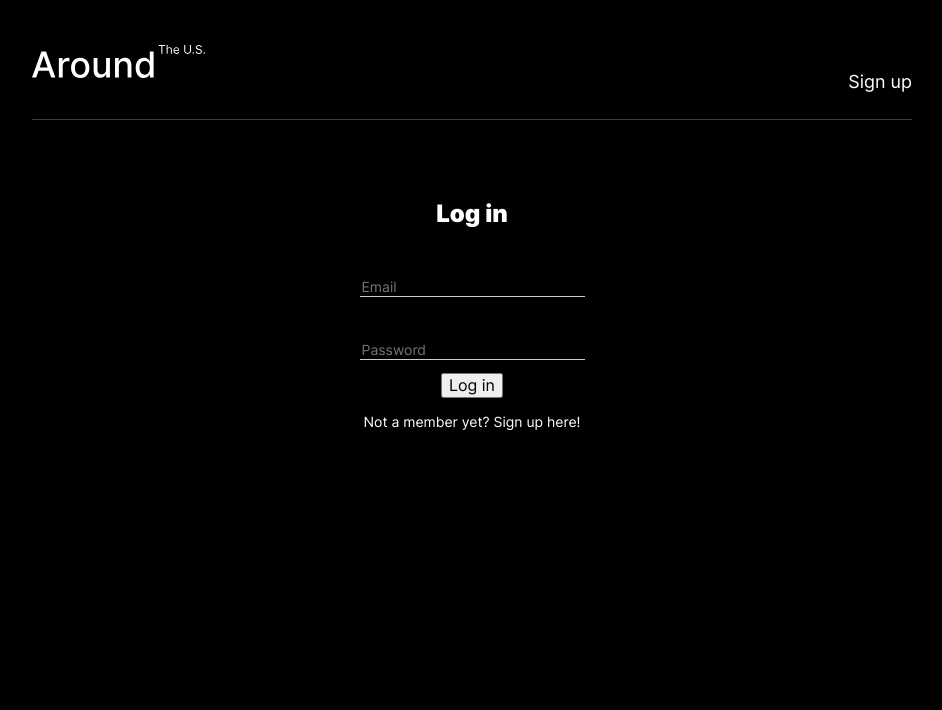
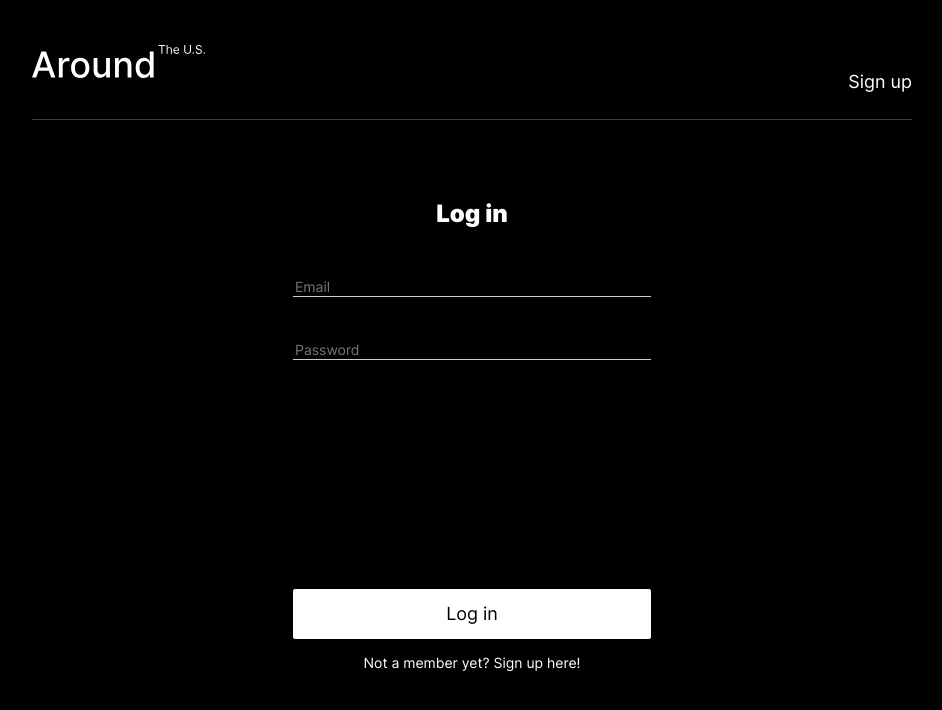
Before and after one commit to mrseif123/Around-React-Auth, a React (Create React App) app: page /signin in a window 1280 px wide. Shown: the top 710 px of the page, without its empty margins (168-1110 px from the left). Built offline with nearby package versions, Linux system fonts and the light colour scheme.

Commit message:
fix: login/register utton style

```diff
--- a/src/components/Login.js
+++ b/src/components/Login.js
@@ -40,7 +40,7 @@ function Login({
           />
           <input className='form__input_dark' placeholder='Password' type='password' required value={password} onChange={(e) => setPassword(e.target.value)}
           />
-          <button type='submit' className='form__submit-button_dark'>Log in </button>
+          <button type='submit' className='form__submit-btn_dark'>Log in </button>
         </form>
         <Link className='authentication__link' to='/signup'>Not a member yet? Sign up here!</Link>
     </div>
--- a/src/components/Register.js
+++ b/src/components/Register.js
@@ -45,7 +45,7 @@ function Register({
           />
           <button
             type='submit'
-            className='form__submit-button_dark'
+            className = 'form__submit-btn_dark'
           >
             Sign up
           </button>
```
